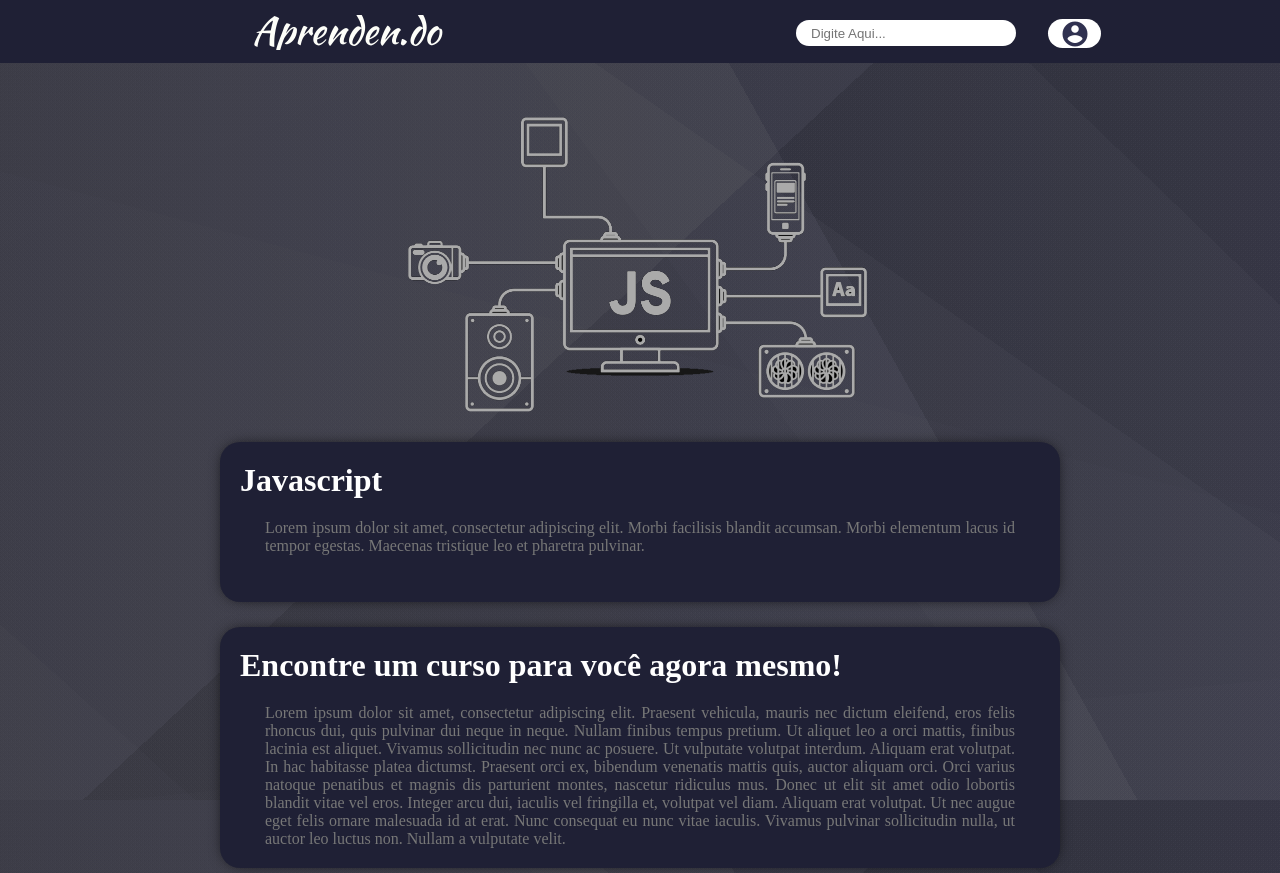
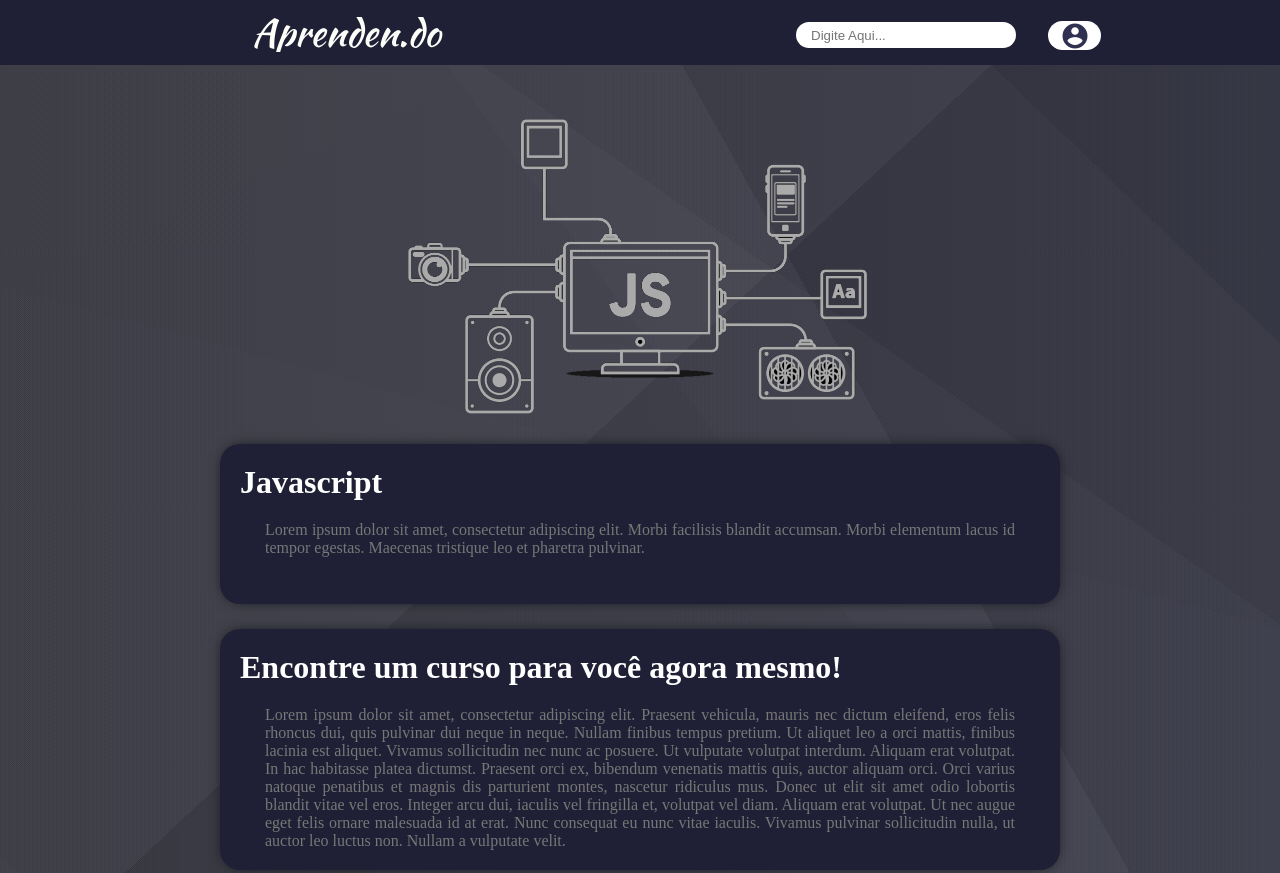
Before and after one commit to BrunoRech/PIN_III, a plain HTML site: page frontend/index.html in a window 1280 px wide. Shown: the top 873 px of the page. Drawn offline with nearby package versions, Linux system fonts and the light colour scheme.

Commit message:
Ajustes no css.

```diff
--- a/frontend/index.js
+++ b/frontend/index.js
@@ -12,6 +12,11 @@ $(window).load(function(){
         }
     };
     oInputBusca.on('input blur', fnProc);
+    oInputBusca.on('keydown', (event) => {
+        if(event.key == 'Enter' || (event.keyCode || event.which) == 13){
+            oBotaoBusca.trigger('click');
+        }
+    });
     fnProc();
     oBotaoBusca.on('click', () =>{
         if(oInputBusca.val()){
--- a/frontend/stylesheet.css
+++ b/frontend/stylesheet.css
@@ -15,6 +15,14 @@ html {
 }
 
 body {
+    padding: 0;
+    margin: 0;
+    height: 100%;
+    width: 100%;
+}
+
+div#principal{
+    padding-top: 65px;
     background: linear-gradient(336deg, rgba(121, 121, 121, 0.06) 0%, rgba(121, 121, 121, 0.06) 82%,rgba(125, 125, 125, 0.06) 82%, rgba(125, 125, 125, 0.06) 100%),
                 linear-gradient(54deg, rgba(15, 15, 15, 0.01) 0%, rgba(15, 15, 15, 0.01) 57%,rgba(204, 204, 204, 0.01) 57%, rgba(204, 204, 204, 0.01) 100%),
                 linear-gradient(174deg, rgba(151, 151, 151, 0.02) 0%, rgba(151, 151, 151, 0.02) 87%,rgba(226, 226, 226, 0.02) 87%, rgba(226, 226, 226, 0.02) 100%),
@@ -25,17 +33,23 @@ body {
                 linear-gradient(241deg, rgba(54, 54, 54, 0.06) 0%, rgba(54, 54, 54, 0.06) 34%,rgba(232, 232, 232, 0.06) 34%, rgba(232, 232, 232, 0.06) 100%),
                 linear-gradient(222deg, rgba(129, 129, 129, 0.08) 0%, rgba(129, 129, 129, 0.08) 91%,rgba(169, 169, 169, 0.08) 91%, rgba(169, 169, 169, 0.08) 100%),
                 linear-gradient(90deg, #080817,#1f2035);
-}
-
-div#principal{
-    margin: -10px -10px -10px -10px;
+    min-height: calc(100% - 65px);
+    width: 100%;
 }
 
 div#barra_menu{
     height: 65px;
     background-color: #1f2035;
-    display: fixed;
+    position: fixed;
+    top: 0;
+    left: 0;
     min-width: 300px;
+    width: 100%;
+    z-index: 99999;
+}
+
+.content {
+    width: 100%;
 }
 
 div#botoes {
@@ -258,12 +272,18 @@ div.course03 {
     font-size: 18px;
 }
 
+.defCourse:hover {
+    text-decoration: underline;
+    cursor: pointer;
+}
+
 .descrCourse {
     color: #777777;
     padding-left : 25px;
-    margin-right: 20px;
     margin: auto;
     text-align: justify;
+    margin-right: 20px;
+    margin-bottom: 10px;
 }
 .select {
     text-align: left;
```
